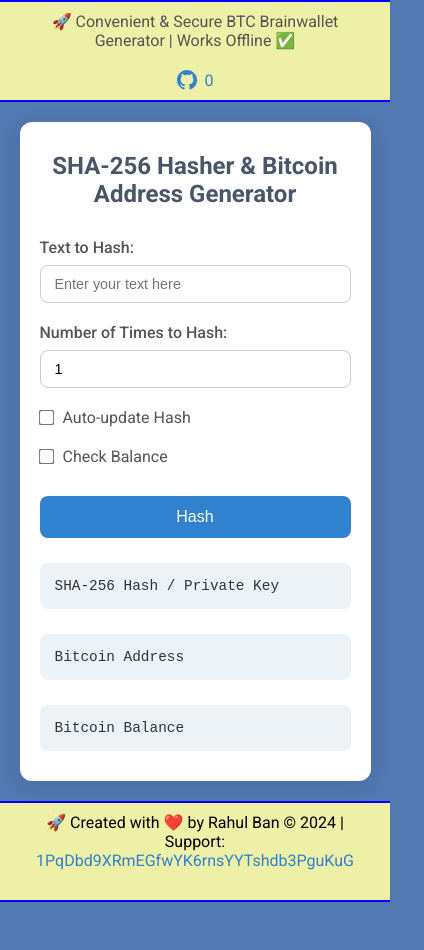
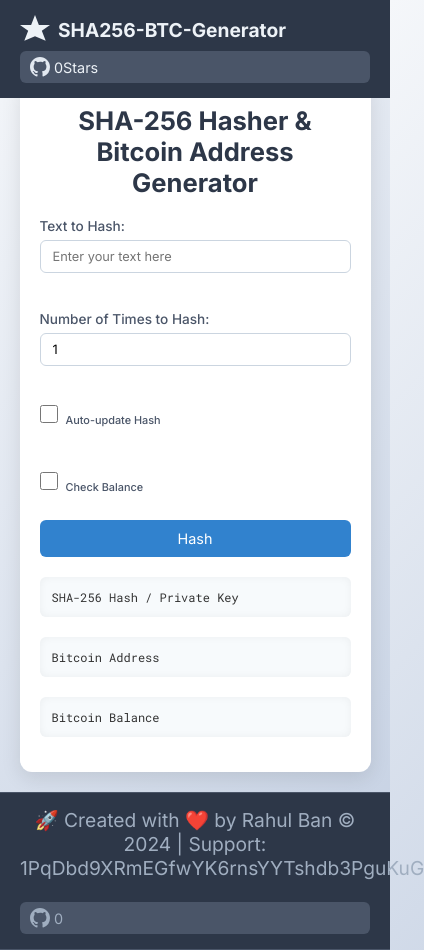
Before and after one commit to ikrahul/SHA256-BTC-Generater, a plain HTML site: page index.html in a window 390 px wide. Shown: the whole page, 424 px wide, since content can reach past the window. Before the commit the page ends 902 px from the top, so only its background shows below. Drawn offline with nearby package versions, Linux system fonts and the light colour scheme; a script that the page names is missing.

Commit message:
Redesigned

```diff
--- a/index.html
+++ b/index.html
@@ -5,10 +5,11 @@
 <html lang="en">
 <head>
     <meta charset="UTF-8">
-    <meta name="viewport" content="width=device-width, initial-scale=1.0"> <!-- Added viewport meta tag -->
+    <meta name="viewport" content="width=device-width, initial-scale=1.0">
     <title>SHA-256 Hasher & Bitcoin Address Generator</title>
-    <link href="https://fonts.googleapis.com/css2?family=Roboto:wght@400;500;700&display=swap" rel="stylesheet">
+    <link href="https://fonts.googleapis.com/css2?family=Inter:wght@400;500;700&family=Roboto+Mono:wght@400;500;700&display=swap" rel="stylesheet">
     <style>
+        /* Reset and Base Styles */
         * {
             box-sizing: border-box;
             margin: 0;
@@ -16,253 +17,355 @@
         }
 
         body {
-            font-family: 'Roboto', sans-serif;
-            background-color: #5278b1;
+            font-family: 'Inter', sans-serif;
+            background: linear-gradient(135deg, #f5f7fa, #c3cfe2);
             color: #333;
             display: flex;
             flex-direction: column;
             min-height: 100vh;
         }
 
+        a {
+            color: inherit;
+            text-decoration: none;
+        }
+
+        /* Header Styles */
+        header {
+            background-color: #2D3748;
+            color: #EDF2F7;
+            padding: 15px 30px;
+            display: flex;
+            justify-content: space-between;
+            align-items: center;
+            flex-wrap: wrap;
+            position: fixed;
+            top: 0;
+            left: 0;
+            width: 100%;
+            z-index: 1000;
+        }
+
+        header .logo {
+            font-size: 1.3em;
+            font-weight: 700;
+            display: flex;
+            align-items: center;
+        }
+
+        header .logo svg {
+            margin-right: 8px;
+            fill: #EDF2F7;
+        }
+
+        header .header-right a {
+            display: flex;
+            align-items: center;
+            background-color: #4A5568;
+            padding: 6px 10px;
+            border-radius: 6px;
+            transition: background-color 0.3s ease;
+            font-size: 0.9em;
+        }
+
+        header .header-right a:hover {
+            background-color: #2D3748;
+        }
+
+        header .header-right svg {
+            margin-right: 4px;
+            fill: #E2E8F0;
+        }
+
+        /* Container Styles */
         .container {
-            background-color: #fff;
-            padding: 40px 60px;
+            background-color: #FFFFFF;
+            padding: 40px 50px 60px 50px;
             border-radius: 12px;
-            max-width: 700px;
+            max-width: 800px;
             width: 90%;
-            margin: 20px auto;
-            box-shadow: 0 4px 20px rgba(0,0,0,0.1);
-            transition: all 0.3s ease;
+            margin: 80px auto 20px auto; /* Added top margin to account for fixed header */
+            box-shadow: 0 6px 20px rgba(0,0,0,0.1);
+            transition: transform 0.3s ease;
+        }
+
+        .container:hover {
+            transform: translateY(-3px);
         }
 
         h1 {
             text-align: center;
-            margin-bottom: 30px;
+            margin-bottom: 0px;
             font-size: 2em;
-            color: #4a5568;
+            color: #2D3748;
+            font-weight: 700;
         }
 
         label {
             display: block;
-            margin-top: 20px;
-            margin-bottom: 8px;
+            margin-top: 0px;
+            margin-bottom: 0px;
             font-weight: 500;
-            color: #555;
+            color: #4A5568;
+            font-size: 0.95em;
         }
 
         input[type="text"],
         input[type="number"] {
             width: 100%;
             padding: 12px 16px;
-            border: 1px solid #ccc;
-            border-radius: 8px;
-            font-size: 1em;
-            transition: border 0.3s ease;
+            border: 1px solid #CBD5E0;
+            border-radius: 6px;
+            font-size: 0.9em;
+            transition: border 0.3s ease, box-shadow 0.3s ease;
+            font-family: 'Inter', sans-serif;
         }
 
         input[type="text"]:focus,
         input[type="number"]:focus {
             border-color: #3182ce;
+            box-shadow: 0 0 0 2px rgba(49, 130, 206, 0.3);
             outline: none;
         }
 
+        /* New Styles for the Flex Container */
+        .controls-row {
+            display: flex;
+            flex-wrap: wrap;
+            align-items: center;
+            gap: 20px; /* Space between items */
+            margin-top: 20px; /* Space above the flex container */
+        }
+
+        /* Container for Number Input */
+        .hash-times-container {
+            display: flex;
+            flex-direction: column;
+        }
+
+        /* Adjust Checkbox Containers */
         .checkbox-container {
             display: flex;
             align-items: center;
-            margin-top: 20px;
+            margin-top: 0; /* Remove top margin to align with other elements */
+            font-size: 0.9em;
         }
 
         .checkbox-container input {
-            margin-right: 10px;
-            transform: scale(1.2);
+            margin-right: 8px;
+            width: 18px;
+            height: 18px;
             cursor: pointer;
+            accent-color: #3182ce;
         }
 
-        .checkbox-container label {
-            margin: 0;
-            cursor: pointer;
-            font-weight: 400;
-            color: #555;
+        /* Optional: Adjust Labels for Consistent Styling */
+        .controls-row label {
+            margin-right: 8px;
         }
 
         button {
-            margin-top: 30px;
+            margin-top: 20px;
             width: 100%;
             padding: 14px 0;
             background-color: #3182ce;
             border: none;
             color: white;
-            font-size: 1.1em;
-            border-radius: 8px;
+            font-size: 1em;
+            border-radius: 6px;
             cursor: pointer;
-            transition: background-color 0.3s ease;
+            transition: background-color 0.3s ease, transform 0.2s ease;
+            font-family: 'Inter', sans-serif;
         }
 
         button:hover {
-            background-color: #2c5282;
+            background-color: #2b6cb0;
+            transform: translateY(-1px);
+        }
+
+        button:active {
+            transform: translateY(0);
         }
 
         #result, #btcAddress, #btcBalance {
             margin-top: 25px;
-            padding: 20px;
-            background-color: #edf2f7;
-            border-radius: 8px;
+            padding: 16px;
+            background-color: #F7FAFC;
+            border-radius: 6px;
             word-break: break-all;
             white-space: pre-wrap;
-            font-family: 'Courier New', Courier, monospace;
-            font-size: 0.95em;
+            font-family: 'Roboto Mono', monospace;
+            font-size: 0.85em;
+            box-shadow: inset 0 0 8px rgba(0,0,0,0.05);
         }
 
-        header {
-            background-color: hwb(62 65% 6%);
-            padding: 10px 60px;
+        /* Footer Styles */
+        footer {
+            background-color: #2D3748;
+            color: #A0AEC0;
+            padding: 15px 30px;
             text-align: center;
-            border-top: 2px solid blue;
-            border-bottom: 2px solid blue;
+            border-top: 1px solid #4A5568;
+            border-bottom: 1px solid #4A5568;
             display: flex;
-            justify-content: space-between;
+            justify-content: center;
             align-items: center;
             flex-wrap: wrap;
             width: 100%;
         }
 
-        header .header-left {
-            font-size: 1em;
-            color: #555;
-            margin-bottom: 10px; /* Adjusted margin for better spacing */
-            width: 100%;
-            text-align: center;
-        }
-
-        header .header-right {
-            display: flex;
-            align-items: center;
-            width: 100%;
-            justify-content: center;
-            margin-top: 10px;
-        }
-
-        header .header-right a {
-            text-decoration: none;
-            color: #3182ce;
-            display: flex;
-            align-items: center;
-            font-size: 1em;
-            transition: color 0.3s ease;
-        }
-
-        header .header-right a:hover {
-            color: #2c5282;
-        }
-
-        header .header-right svg {
-            margin-right: 8px;
-            fill: currentColor;
-        }
-
-        footer {
-            background-color: hwb(62 65% 6%);
-            padding: 10px 60px;
-            text-align: center;
-            border-top: 2px solid blue;
-            border-bottom: 2px solid blue;
-            display: flex;
-            justify-content: space-between;
-            align-items: center;
-            flex-wrap: wrap;
-            margin-top: auto;
+        footer .footer-left {
+            font-size: 0.85em;
+            margin-bottom: 8px;
             width: 100%;
         }
 
-        footer .footer-left {
-            font-size: 1em;
-            color: #555;
-            margin-bottom: 10px; /* Adjusted margin for better spacing */
-            width: 100%;
-            text-align: center;
-        }
-
-        footer .footer-right {
+        footer .footer-right a {
             display: flex;
             align-items: center;
-            width: 100%;
-            justify-content: center;
-            margin-top: 10px;
-        }
-
-        footer .footer-right a {
-            text-decoration: none;
-            color: #3182ce;
-            display: flex;
-            align-items: center;
-            font-size: 1em;
-            transition: color 0.3s ease;
+            background-color: #4A5568;
+            padding: 6px 10px;
+            border-radius: 6px;
+            transition: background-color 0.3s ease;
+            font-size: 0.9em;
+            margin-top: 8px;
         }
 
         footer .footer-right a:hover {
-            color: #2c5282;
+            background-color: #2D3748;
         }
 
         footer .footer-right svg {
-            margin-right: 8px;
-            fill: currentColor;
+            margin-right: 4px;
+            fill: #A0AEC0;
         }
 
         /* Responsive Design */
-        @media (max-width: 600px) {
-            .container {
-                padding: 30px 20px; /* Reduced side padding for smaller screens */
+        @media (max-width: 768px) {
+            header, footer {
+                padding: 15px 20px;
             }
 
-            header, footer {
-                padding: 10px 20px; /* Adjusted padding */
-            }
-
-            header .header-left, footer .footer-left {
-                font-size: 1em;
-            }
-
-            header .header-right, footer .footer-right {
-                margin-top: 10px;
+            .container {
+                padding: 30px 25px 40px 25px;
             }
 
             h1 {
-                font-size: 1.5em; /* Reduced font size for better fit */
+                font-size: 1.8em;
+                margin-bottom: 0px;
             }
 
-            label, button {
-                font-size: 1em;
+            label {
+                margin-top: 18px;
+                margin-bottom: 6px;
+                font-size: 0.88em;
             }
 
             input[type="text"],
             input[type="number"] {
-                padding: 10px 14px; /* Adjusted padding */
-                font-size: 0.9em;
+                padding: 10px 14px;
+                font-size: 0.85em;
+            }
+
+            .checkbox-container {
+                margin-top: 14px;
+                font-size: 0.85em;
             }
 
             button {
                 padding: 12px 0;
-                font-size: 1em;
+                font-size: 0.95em;
             }
 
             #result, #btcAddress, #btcBalance {
+                margin-top: 20px;
+                padding: 14px;
+                font-size: 0.8em;
+            }
+
+            .controls-row {
+                gap: 15px; /* Reduce space between items on smaller screens */
+            }
+
+            .hash-times-container {
+                flex: 1; /* Allow the number input to take available space */
+            }
+        }
+
+        @media (max-width: 480px) {
+            header .header-right, footer .footer-right {
+                justify-content: center;
+                width: 100%;
+                margin-top: 6px;
+            }
+
+            header .logo, footer .footer-left {
+                width: 100%;
+                text-align: center;
+                font-size: 1.2em;
+            }
+
+            .container {
+                padding: 25px 20px 35px 20px;
+            }
+
+            h1 {
+                font-size: 1.6em;
+                margin-bottom: 20px;
+            }
+
+            label {
+                font-size: 0.85em;
+            }
+
+            input[type="text"],
+            input[type="number"] {
+                padding: 8px 12px;
+                font-size: 0.8em;
+            }
+
+            .checkbox-container {
+                font-size: 0.8em;
+            }
+
+            button {
+                padding: 10px 0;
                 font-size: 0.9em;
-                padding: 15px;
+            }
+
+            #result, #btcAddress, #btcBalance {
+                padding: 12px;
+                font-size: 0.75em;
+            }
+
+            .controls-row {
+                flex-direction: column; /* Stack elements vertically on very small screens */
+                align-items: flex-start;
+            }
+
+            .hash-times-container,
+            .checkbox-container {
+                width: 100%; /* Full width for each element */
             }
         }
     </style>
 </head>
 <body>
     <header>
-        <div class="header-left">🚀 Convenient & Secure BTC Brainwallet Generator | Works Offline ✅</div>
+        <div class="logo">
+            <!-- You can replace the SVG below with your own logo -->
+            <svg height="30" width="30" viewBox="0 0 24 24" aria-hidden="true">
+                <path d="M12 0L15.09 8H24L17.454 12.545L20.545 20.545L12 16.91L3.455 20.545L6.545 12.545L0 8H8.91L12 0Z"></path>
+            </svg>
+            SHA256-BTC-Generator
+        </div>
         <div class="header-right">
             <a href="https://github.com/ikrahul/SHA256-BTC-Generater" target="_blank" rel="noopener noreferrer">
                 <!-- GitHub Star Icon -->
                 <svg height="20" width="20" viewBox="0 0 16 16" aria-hidden="true">
                     <path d="M8 0C3.58 0 0 3.58 0 8c0 3.54 2.29 6.53 5.47 7.59.4.07.55-.17.55-.38 0-.19-.01-.82-.01-1.49-2.01.37-2.53-.49-2.69-.94-.09-.23-.48-.94-.82-1.13-.28-.15-.68-.52-.01-.53.63-.01 1.08.58 1.23.82.72 1.21 1.87.87 2.33.66.07-.52.28-.87.51-1.07-1.78-.2-3.64-.89-3.64-3.95 0-.87.31-1.59.82-2.15-.08-.2-.36-1.02.08-2.12 0 0 .67-.21 2.2.82a7.65 7.65 0 012.01-.27c.68 0 1.36.09 2.01.27 1.53-1.04 2.2-.82 2.2-.82.44 1.1.16 1.92.08 2.12.51.56.82 1.27.82 2.15 0 3.07-1.87 3.75-3.65 3.95.29.25.54.73.54 1.48 0 1.07-.01 1.93-.01 2.2 0 .21.15.46.55.38A8.013 8.013 0 0016 8c0-4.42-3.58-8-8-8z"></path>
                 </svg>
-                <!-- GitHub Star Count -->
-                <span id="star-count">0</span>
+                <span id="star-count">0</span>  Stars
             </a>
         </div>
     </header>
@@ -271,8 +374,12 @@
         <label for="inputText">Text to Hash:</label>
         <input type="text" id="inputText" placeholder="Enter your text here">
 
+        <!-- New Flex Container for Number Input and Checkboxes -->
+        <div class="controls-row">
+            <div class="hash-times-container">
                 <label for="hashTimes">Number of Times to Hash:</label>
                 <input type="number" id="hashTimes" min="1" value="1">
+            </div>
 
             <div class="checkbox-container">
                 <input type="checkbox" id="autoUpdate">
@@ -283,6 +390,8 @@
                 <input type="checkbox" id="checkBalance">
                 <label for="checkBalance">Check Balance</label>
             </div>
+        </div>
+        <!-- End of Flex Container -->
 
         <button id="hashButton">Hash</button>
 
@@ -290,16 +399,23 @@
         <div id="btcAddress">Bitcoin Address</div>
         <div id="btcBalance">Bitcoin Balance</div>
     </div>
-
     <footer>
-        <div class="footer-left" style="color: black;">🚀 Created with ❤️ by Rahul Ban © 2024 | Support:
-            <a href="bitcoin:1PqDbd9XRmEGfwYK6rnsYYTshdb3PguKuG" style="color: #3182ce; text-decoration: none;">
+        <div class="footer-left">🚀 Created with ❤️ by Rahul Ban © 2024 | Support:
+            <a href="bitcoin:1PqDbd9XRmEGfwYK6rnsYYTshdb3PguKuG">
                 1PqDbd9XRmEGfwYK6rnsYYTshdb3PguKuG
             </a>
         </div>
         <div class="footer-right">
             <div class="github-profile-badge" data-user="ikrahul"></div>
             <script src="https://cdn.jsdelivr.net/gh/Rapsssito/github-profile-badge@latest/src/widget.min.js"></script>
+            <a href="https://github.com/ikrahul/SHA256-BTC-Generater" target="_blank" rel="noopener noreferrer">
+                <!-- GitHub Icon -->
+                <svg height="20" width="20" viewBox="0 0 16 16" aria-hidden="true">
+                    <path d="M8 0C3.58 0 0 3.58 0 8c0 3.54 2.29 6.53 5.47 7.59.4.07.55-.17.55-.38 0-.19-.01-.82-.01-1.49-2.01.37-2.53-.49-2.69-.94-.09-.23-.48-.94-.82-1.13-.28-.15-.68-.52-.01-.53.63-.01 1.08.58 1.23.82.72 1.21 1.87.87 2.33.66.07-.52.28-.87.51-1.07-1.78-.2-3.64-.89-3.64-3.95 0-.87.31-1.59.82-2.15-.08-.2-.36-1.02.08-2.12 0 0 .67-.21 2.2.82a7.65 7.65 0 012.01-.27c.68 0 1.36.09 2.01.27 1.53-1.04 2.2-.82 2.2-.82.44 1.1.16 1.92.08 2.12.51.56.82 1.27.82 2.15 0 3.07-1.87 3.75-3.65 3.95.29.25.54.73.54 1.48 0 1.07-.01 1.93-.01 2.2 0 .21.15.46.55.38A8.013 8.013 0 0016 8c0-4.42-3.58-8-8-8z"></path>
+                </svg>
+                <!-- GitHub Star Count -->
+                <span id="footer-star-count">0</span>
+            </a>
         </div>
     </footer>
 
@@ -376,7 +492,7 @@
                 return balanceBTC;
             } catch (error) {
                 console.error('Error fetching balance:', error);
-                return 'Error fetching balance.';
+                return 'Error fetching balance. Rate limit reached for the free api.\nFor dedicated address checker reach out at rahulban@live.in.';
             }
         }
 
@@ -417,7 +533,7 @@
                 currentHash = await sha256(currentHash);
             }
 
-            resultDiv.textContent = `SHA-256 Hash/Private Key:\n${currentHash}`;
+            resultDiv.textContent = `SHA-256 Hash / Private Key:\n${currentHash}`;
             generateBitcoinAddress(currentHash, btcAddressDiv, btcBalanceDiv, checkBalance);
         }
 
@@ -526,17 +642,21 @@
          */
         async function fetchGitHubStars() {
             const repo = 'ikrahul/SHA256-BTC-Generater'; // Replace with your GitHub repo in the format 'username/repo'
-            const starCountSpan = document.getElementById('star-count');
+            const starCountSpans = document.querySelectorAll('#star-count, #footer-star-count');
             try {
                 const response = await fetch(`https://api.github.com/repos/${repo}`);
                 if (!response.ok) {
                     throw new Error('Network response was not ok');
                 }
                 const repoData = await response.json();
-                starCountSpan.textContent = repoData.stargazers_count;
+                starCountSpans.forEach(span => {
+                    span.textContent = repoData.stargazers_count;
+                });
             } catch (error) {
                 console.error('Error fetching GitHub stars:', error);
-                starCountSpan.textContent = 'N/A';
+                starCountSpans.forEach(span => {
+                    span.textContent = 'N/A';
+                });
             }
         }
     </script>
```
Lines whose indentation alone changed are shown as unchanged.
